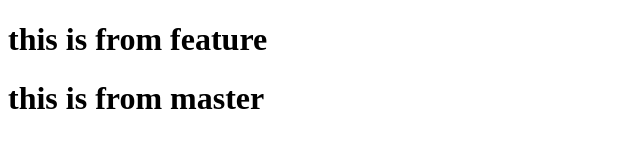
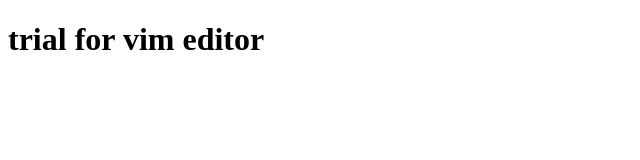
Before and after one commit to rijasm09/datewithgit, a plain HTML site: page index.html in a window 1280 px wide. Shown: the whole page, without its empty margins (0-640 px from the left). Drawn offline with Linux system fonts and the light colour scheme.

Commit message:
this is checkinng the git commit

```diff
--- a/index.html
+++ b/index.html
@@ -8,9 +8,9 @@
 </head>
 <body>
 
-    <h1>this is from feature</h1>
+    <h1>trial for vim editor</h1>
 
-    <h1>this is from master</h1>
+
 
 </body>
 </html>
```
